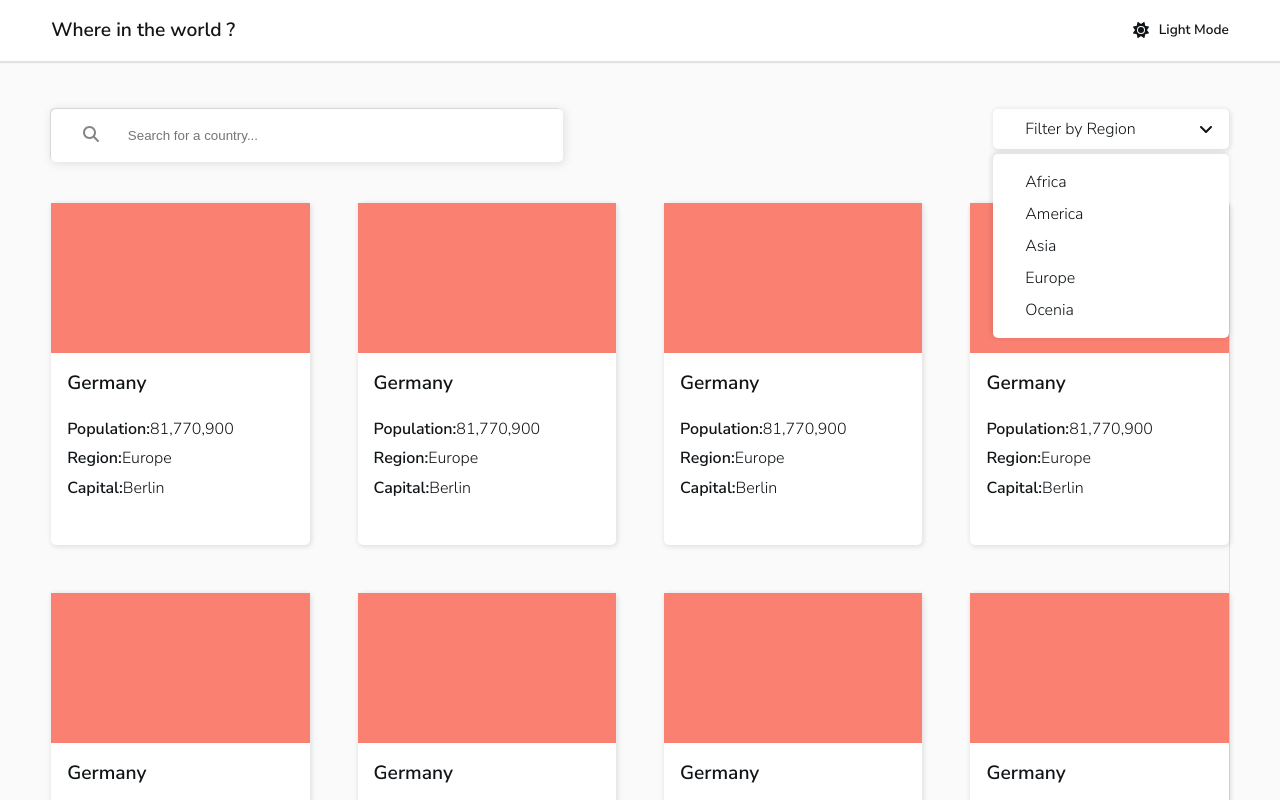
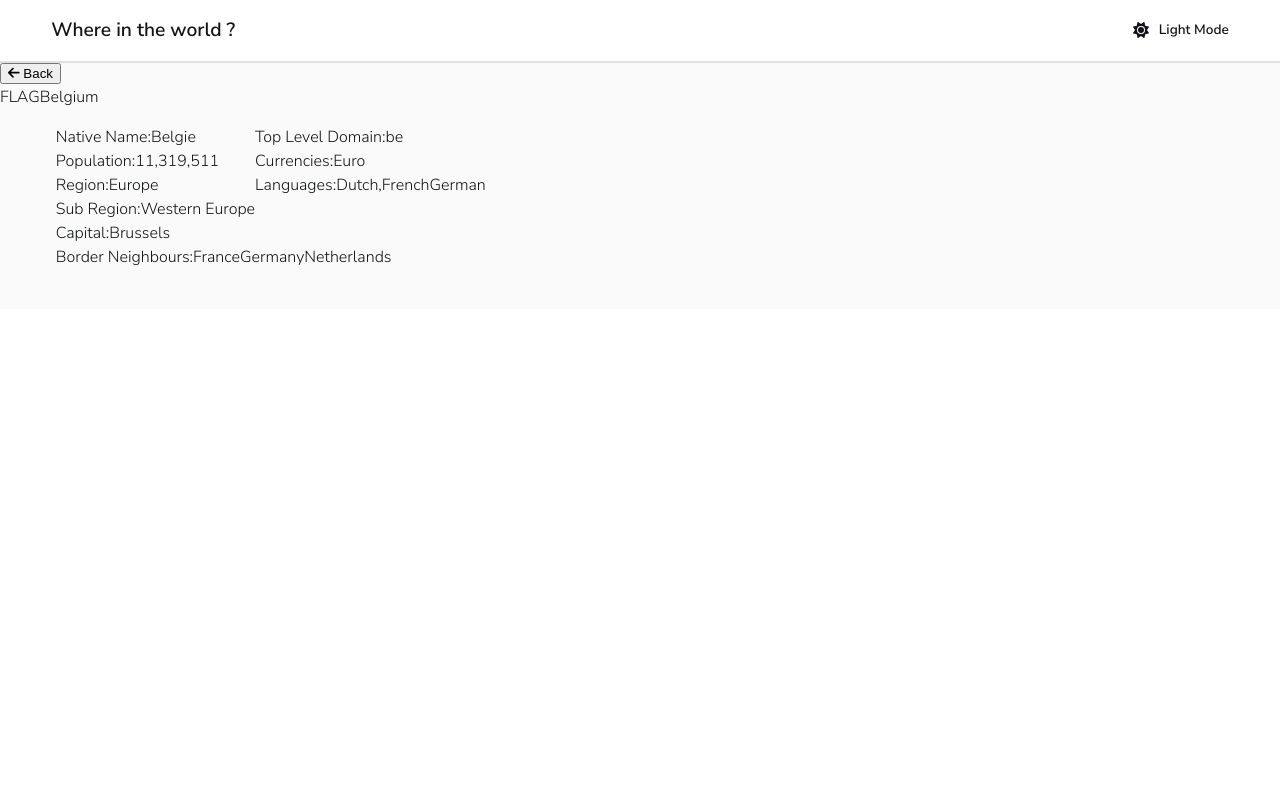
Before and after one commit to Mosesbwire/countries-api, a React (Create React App) app: page /country/1 in a window 1280 px wide. Shown: the top 800 px of the page. Built offline with nearby package versions, Linux system fonts and the light colour scheme; the HTML template or start-up script is replaced by a standard one.

Commit message:
add markup for country details component

```diff
--- a/src/App.js
+++ b/src/App.js
@@ -1,12 +1,14 @@
 import Header from './components/header/Header';
 import Home from './components/home/Home';
+import CountryDetails from './components/country/CountryDetails'
 import './App.css';
 
 function App() {
   return (
     <div className="App light">
      <Header/>
-     <Home/>
+     {/* <Home/> */}
+     <CountryDetails/>
     </div>
   );
 }
--- /dev/null
+++ b/src/components/country/CountryDetails.js
@@ -0,0 +1,87 @@
+import React from 'react'
+import PropTypes from 'prop-types'
+import { FontAwesomeIcon } from '@fortawesome/react-fontawesome'
+import { faArrowLeft } from '@fortawesome/free-solid-svg-icons'
+
+const CountryDetails = props => {
+  return (
+    <div>
+      <button><FontAwesomeIcon icon={faArrowLeft}/> Back</button>
+      <div className='flex flex-mobile-column'>
+        <div className='country-details-flag'>
+            <p>FLAG</p>
+        </div>
+        <div>
+            <p>Belgium</p>
+            <div className='country-details'>
+                <div className='flex flex-mobile-column'>
+                    <div className='geographic-details'>
+                      <div className='flex'>
+                          <p>Native Name:</p>
+                          <p>Belgie</p>
+                      </div>
+                      <div className='flex'>
+                          <p>Population:</p>
+                          <p>11,319,511</p>
+                      </div>
+                      <div className='flex'>
+                          <p>Region:</p>
+                          <p>Europe</p>
+                      </div>
+                      <div className='flex'>
+                          <p>Sub Region:</p>
+                          <p>Western Europe</p>
+                      </div>
+                      <div className='flex'>
+                          <p>Capital:</p>
+                          <p>Brussels</p>
+                      </div>
+                    </div>
+                    <div className='demographic-details'>
+                      <div className='flex'>
+                          <p>Top Level Domain:</p>
+                          <p>be</p>
+                      </div>
+                      <div className='flex'>
+                          <p>Currencies:</p>
+                          <p>Euro</p>
+                      </div>
+                      <div className='flex'>
+                          <p>Languages:</p>
+                          <div className='flex'>
+                            <p>Dutch,</p>
+                            <p>French</p>
+                            <p>German</p>
+                          </div>
+                      </div>
+                    </div>
+                </div>
+                <div className='flex border-neighbours'>
+                    <div className='border-title'>
+                      <p>Border Neighbours:</p>
+                    </div>
+                    <div className='flex'>
+                      <div className='neighbour'>
+                        <p>France</p>
+                      </div>
+                      <div className='neighbour'>
+                        <p>Germany</p>
+                      </div>
+                      <div className='neighbour'>
+                        <p>Netherlands</p>
+                      </div>
+                    </div>
+                </div>
+
+            </div>
+        </div>
+      </div>
+    </div>
+  )
+}
+
+CountryDetails.propTypes = {
+
+}
+
+export default CountryDetails
```
